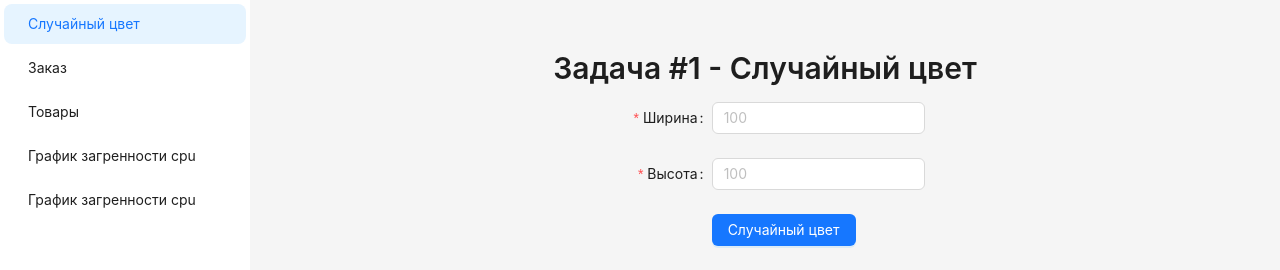
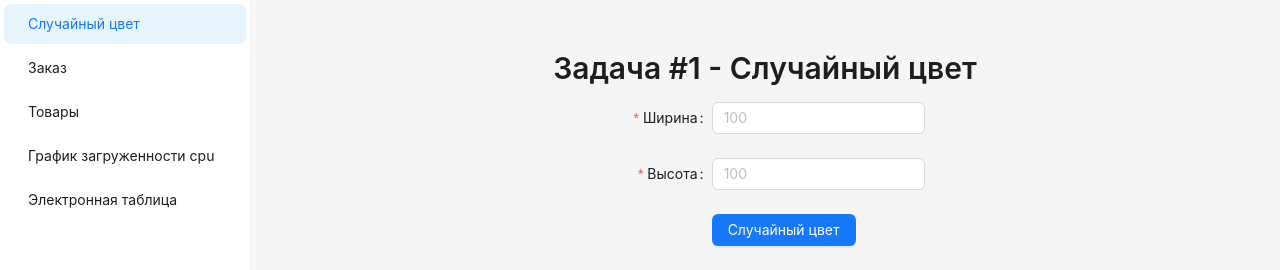
Before and after one commit to shurma1/maximasterjs, a React app: page / in a window 1280 px wide. Shown: the top 270 px of the page. Built offline with nearby package versions, Linux system fonts and the light colour scheme; the HTML template or start-up script is replaced by a standard one.

Commit message:
fix strings

```diff
--- a/src/assets/strings.ts
+++ b/src/assets/strings.ts
@@ -3,19 +3,22 @@ export const strings = {
 	RandomColorTitle: 'Задача #1 - Случайный цвет',
 	OrderTitle: 'Задача #2 - Заказ',
 	ProductsTitle: 'Задача #3 - Таблица товаров',
-	CpuTitle: 'Задача #4 - График загренности процессора',
+	CpuTitle: 'Задача #4 - График загруженности процессора',
+	SpreadsheetTitle: 'Задача #5 - Электронная таблица',
 
 	// Descriptions
 	RandomColorDescription: 'Задача #1 - Случайный цвет | Задания от максимастер',
 	OrderDescription: 'Задача #2 - Заказ | Задания от максимастер',
 	ProductsDescription: 'Задача #3 - Таблица товаров | Задания от максимастер',
-	CpuDescription: 'Задача #4 - График загренности процессора | Задания от максимастер',
+	CpuDescription: 'Задача #4 - График загруженности процессора | Задания от максимастер',
+	SpreadsheetDescription: 'Задача #5 - Электронная таблица | Задания от максимастер',
 
 	// navNames
 	RandomColorNavName: 'Случайный цвет',
 	OrderNavName: 'Заказ',
 	ProductsNavName: 'Товары',
-	CpuNavName: 'График загренности cpu',
+	CpuNavName: 'График загруженности cpu',
+	SpreadsheetNavName: 'Электронная таблица',
 
 	// Form strings
 	FullNameLabel: 'ФИО',
--- a/src/components/Spreadsheet/Spreadsheet.tsx
+++ b/src/components/Spreadsheet/Spreadsheet.tsx
@@ -11,7 +11,6 @@ const Spreadsheet = () => {
 	const [modalVisible, setModalVisible] = useState(false);
 	const [modalAction, setModalAction] = useState<'row' | 'col' | null>(null);
 
-	// Инициализация данных
 	useEffect(() => {
 		const savedData = localStorage.getItem('spreadsheetData');
 		if (savedData) {
@@ -24,7 +23,6 @@ const Spreadsheet = () => {
 		}
 	}, []);
 
-	// Сохранение данных
 	useEffect(() => {
 		if (data.length > 0) {
 			localStorage.setItem('spreadsheetData', JSON.stringify({
@@ -149,8 +147,6 @@ const Spreadsheet = () => {
 
 	return (
 		<div style={{ padding: '20px', maxWidth: '100%' }}>
-			<h1>Электронные таблицы</h1>
-
 			<div style={{ display: 'flex', alignItems: 'flex-start' }}>
 				<div style={{ overflowX: 'auto', marginRight: '10px' }}>
 					<table style={{ borderCollapse: 'collapse' }}>
--- a/src/config/routeConfig/routeConfig.tsx
+++ b/src/config/routeConfig/routeConfig.tsx
@@ -84,9 +84,9 @@ export const routeConfig: Record<AppRoutes, AppRouteObject> = {
 		path: RoutePaths.spreadsheet,
 		element: <SpreadsheetPage/>,
 		meta: {
-			titleKey: 'CpuTitle',
-			descriptionKey: 'CpuDescription',
-			navNameKey: 'CpuNavName',
+			titleKey: 'SpreadsheetTitle',
+			descriptionKey: 'SpreadsheetDescription',
+			navNameKey: 'SpreadsheetNavName',
 			showInNav: true
 		}
 	}
--- a/src/pages/SpreadsheetPage.tsx
+++ b/src/pages/SpreadsheetPage.tsx
@@ -14,7 +14,7 @@ const SpreadsheetPage = () => {
 				level={2}
 				style={{ textAlign: 'center' }}
 			>
-				{getString('RandomColorTitle')}
+				{getString('SpreadsheetTitle')}
 			</Title>
 			<Spreadsheet/>
 		</Flex>
```
